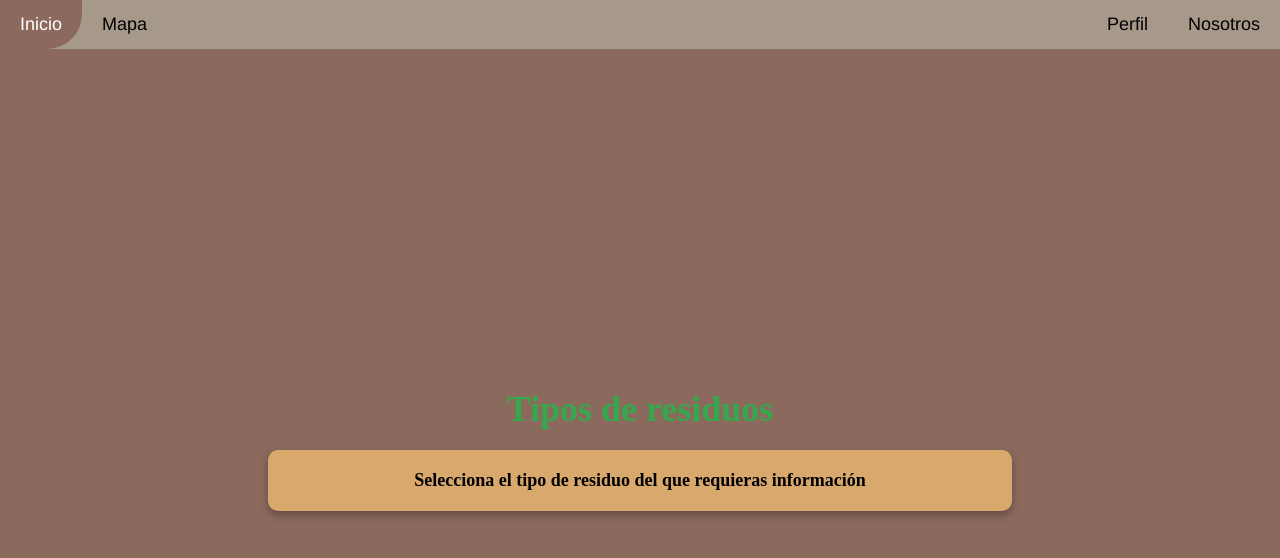
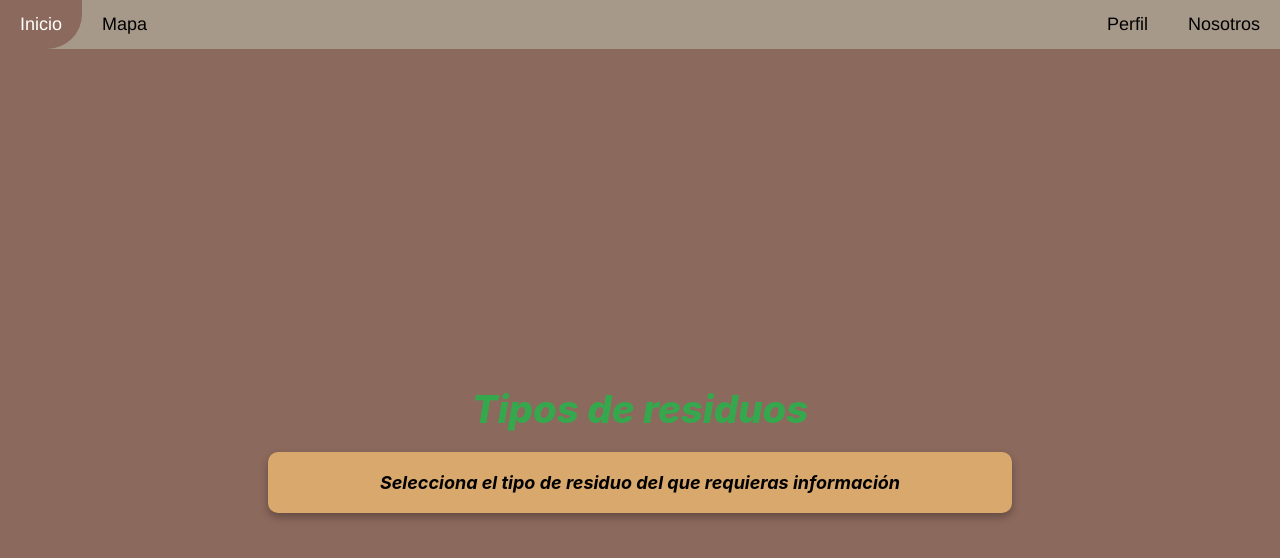
Before and after one commit to CamiloGs-univalle/proyect-Eart-Univale-PI, a React (Vite) app: page /Typesm in a window 1280 px wide. Shown: the top 558 px of the page. Built offline with nearby package versions, Linux system fonts and the light colour scheme; no server answers.

Commit message:
Acomodar fuente de la letra en Types

```diff
--- a/src/Assets/Pages/Home/content/improper-waste-management/css/Types.css
+++ b/src/Assets/Pages/Home/content/improper-waste-management/css/Types.css
@@ -14,6 +14,11 @@
     font-weight: bold;
     margin-bottom: 20px;
     color: #35A84D; /* Verde para el título */
+    font-family: 'Inter', sans-serif;
+    font-weight: 800;
+    font-style: italic;
+    font-size: 3vw;
+
 }
 
 .content-box {
@@ -25,6 +30,11 @@
     border-radius: 10px;
     box-shadow: 0px 4px 8px rgba(0, 0, 0, 0.3);
     text-align: center;
+    font-family: 'Inter', sans-serif;
+    font-weight: 800;
+    font-style: italic;
+    font-size: 4vw;
+
 }
 
 .content-box h2 {
--- a/src/Assets/Pages/Home/content/improper-waste-management/seccions/Types.jsx
+++ b/src/Assets/Pages/Home/content/improper-waste-management/seccions/Types.jsx
@@ -12,6 +12,8 @@ const Management = () => {
                 <div className="content-box">
                     <h2>Selecciona el tipo de residuo del que requieras información</h2>
                 </div>
+
+
             </div>
         </>
     );
```
Also changed, not shown: src/Assets/Pages/Home/content/improper-waste-management/models/trashone3d.jsx (added, +33 -0 lines), 1 other file (tests, documents, lock files or other folders).
